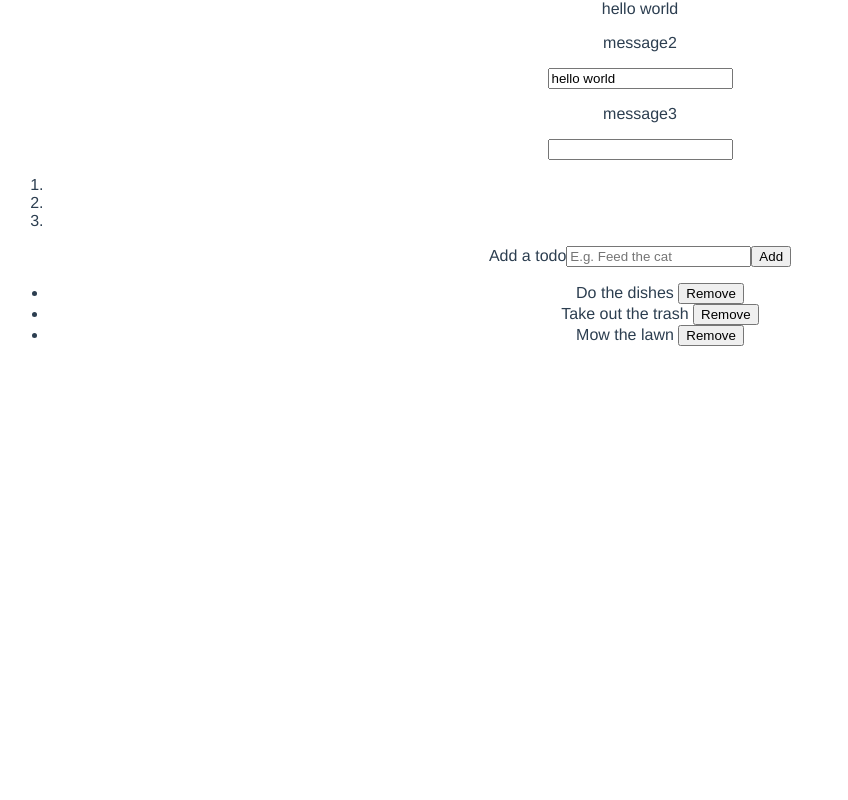
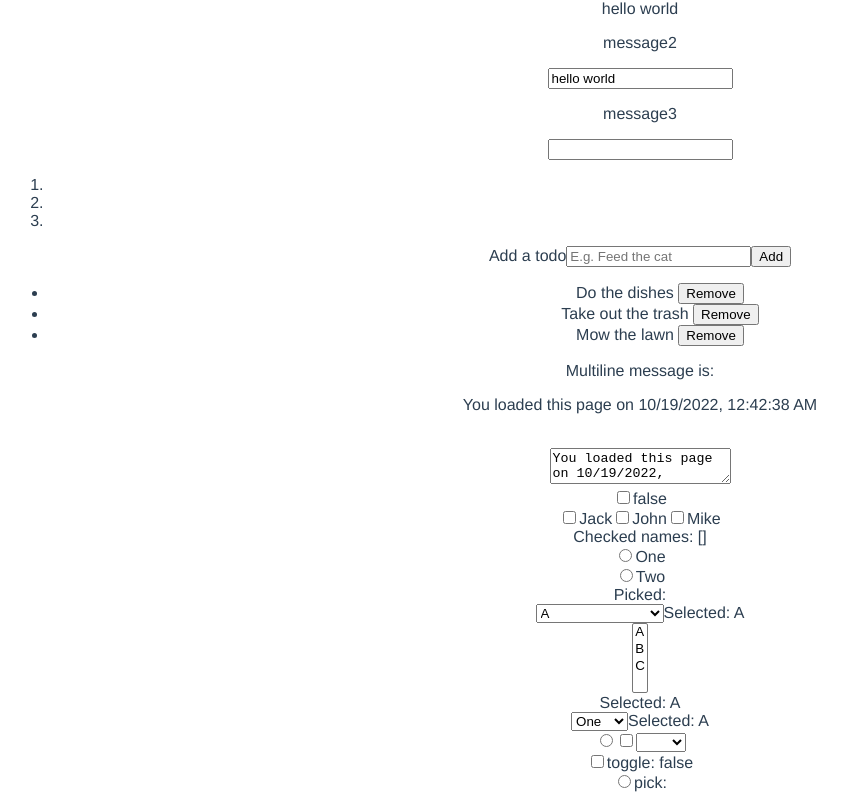
Before and after one commit to guohuiyuan/vue-learning, a Vue app: page / in a window 1280 px wide. Shown: the part 530-1330 px from the top of the page, without its empty margins (0-848 px from the left). Before the commit the page ends 892 px from the top, so only its background shows below. Built offline with nearby package versions, Linux system fonts and the light colour scheme.

Commit message:
✨ 添加示例

```diff
--- a/src/components/HelloWorld.vue
+++ b/src/components/HelloWorld.vue
@@ -63,6 +63,90 @@
         ></todoitem>
       </ul>
     </div>
+    <div>
+      <span>Multiline message is:</span>
+      <p style="white-space: pre-line">{{ message }}</p>
+      <br />
+      <textarea v-model="message" placeholder="add multiple lines"></textarea>
+    </div>
+    <div>
+      <input type="checkbox" id="checkbox" v-model="checked" />
+      <label for="checkbox">{{ checked }}</label>
+    </div>
+    <div id="v-model-multiple-checkboxes">
+      <input type="checkbox" id="jack" value="Jack" v-model="checkedNames" />
+      <label for="jack">Jack</label>
+      <input type="checkbox" id="john" value="John" v-model="checkedNames" />
+      <label for="john">John</label>
+      <input type="checkbox" id="mike" value="Mike" v-model="checkedNames" />
+      <label for="mike">Mike</label>
+      <br />
+      <span>Checked names: {{ checkedNames }}</span>
+    </div>
+    <div id="v-model-radiobutton">
+      <input type="radio" id="one" value="One" v-model="picked" />
+      <label for="one">One</label>
+      <br />
+      <input type="radio" id="two" value="Two" v-model="picked" />
+      <label for="two">Two</label>
+      <br />
+      <span>Picked: {{ picked }}</span>
+    </div>
+    <div id="v-model-select" class="demo">
+      <select v-model="selected">
+        <option disabled value="">Please select one</option>
+        <option>A</option>
+        <option>B</option>
+        <option>C</option>
+      </select>
+      <span>Selected: {{ selected }}</span>
+    </div>
+    <div>
+      <select v-model="selected" multiple>
+        <option>A</option>
+        <option>B</option>
+        <option>C</option>
+      </select>
+      <br />
+      <span>Selected: {{ selected }}</span>
+    </div>
+    <div id="v-model-select-dynamic" class="demo">
+      <select v-model="selected">
+        <option
+          v-for="option in options"
+          :value="option.value"
+          :key="option.value"
+        >
+          {{ option.text }}
+        </option>
+      </select>
+      <span>Selected: {{ selected }}</span>
+    </div>
+    <div>
+      <!-- 当选中时，`picked` 为字符串 "a" -->
+      <input type="radio" v-model="picked" value="a" />
+
+      <!-- `toggle` 为 true 或 false -->
+      <input type="checkbox" v-model="toggle" />
+
+      <!-- 当选中第一个选项时，`selected` 为字符串 "abc" -->
+      <select v-model="selected">
+        <option value="abc">ABC</option>
+      </select>
+    </div>
+    <div>
+      <input
+        type="checkbox"
+        v-model="toggle"
+        true-value="yes"
+        false-value="no"
+      />
+      <span>toggle: {{ toggle }}</span>
+    </div>
+    <div>
+      <input type="radio" v-model="pick" v-bind:value="a" />
+      <span>pick: {{ pick }}</span>
+    </div>
   </div>
 </template>
 
@@ -108,6 +192,18 @@
         },
       ],
       nextTodoId: 4,
+      checked: false,
+      checkedNames: [],
+      picked: "",
+      selected: "A",
+      options: [
+        { text: "One", value: "A" },
+        { text: "Two", value: "B" },
+        { text: "Three", value: "C" },
+      ],
+      toggle: false,
+      pick: "",
+      a: "1",
     };
   },
   methods: {
```
